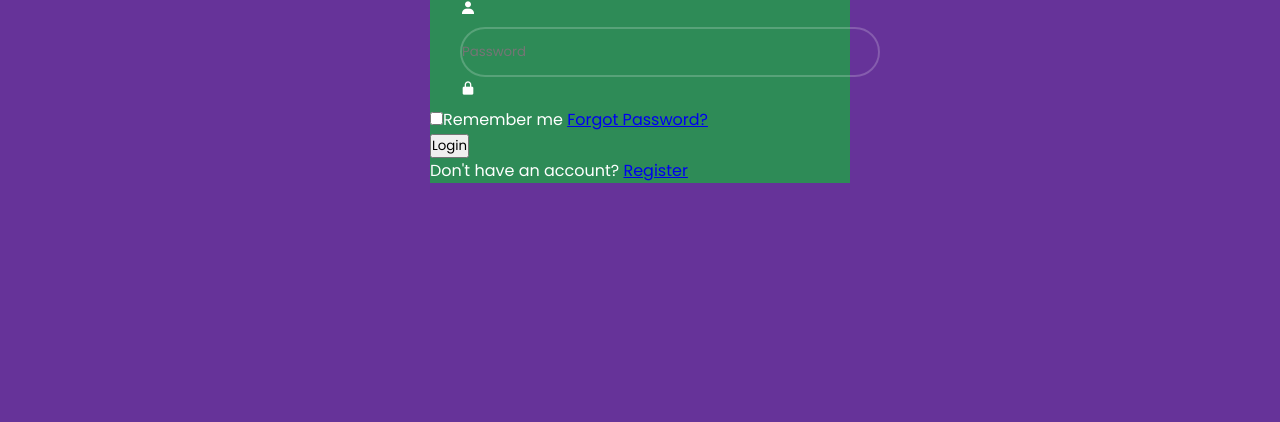
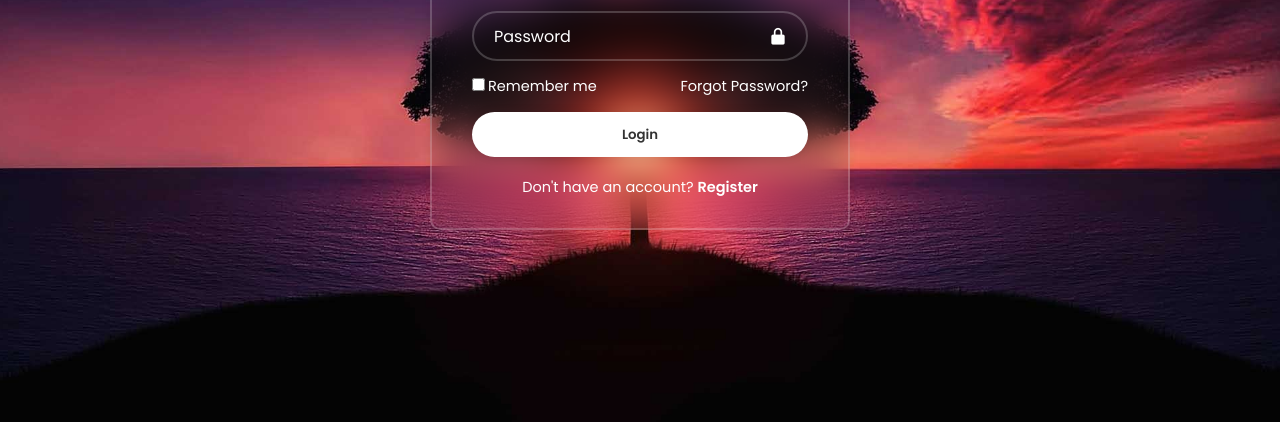
Before and after one commit to AVINASH-CODER-PRO/Chatjuet, a plain HTML site: page proj.html in a window 1280 px wide. Shown: the part 378-800 px from the top of the page. Drawn offline with nearby package versions, Linux system fonts and the light colour scheme.

Commit message:
final login page

```diff
--- a/style.css
+++ b/style.css
@@ -11,14 +11,21 @@ body{
     justify-content: center;
     align-items: center;
     min-height: 100vh;
-    background: rebeccapurple;
+    background: url("background.jpg") no-repeat;
+    background-size: cover;
+    background-position: center;
 
 }
 
 .wrapper{
     width: 420px;
-    background: seagreen;
+    background: transparent;
+    border: 2px solid rgba(255, 255, 255, .2);
+    backdrop-filter: blur(20px);
+    box-shadow: 0 0 10px rgba(0,0,0,.1);
     color: #fff;
+    border-radius: 10px;
+    padding: 30px 40px;
 
 }
 
@@ -29,9 +36,10 @@ body{
 }
 
 .wrapper .input-box{
+    position: relative;
     width: 100%;
     height: 50px;
-    margin: 30px;
+    margin: 30px 0;
 }
 
 .input-box input{
@@ -42,4 +50,68 @@ body{
     outline: none;
     border: 2px solid rgba(255, 255, 255, .2);
     border-radius: 40px;
+    font-size: 16px;
+    color: #fff;
+    padding: 20px 45px 20px 20px;
 }
+.input-box input::placeholder{
+    color: #fff;
+}
+
+.input-box i{
+    position: absolute;
+    right: 20px;
+    top: 50%;
+    transform: translateY(-50%);
+    font-size: 20px;
+}
+
+.wrapper .remember-forgot{
+    display: flex;
+    justify-content: space-between;
+    font-size: 14.5px;
+    margin: -15px 0 15px;
+
+}
+
+.remember-forgot label input{
+    accent-color: #fff;
+    margin-right: 3px;
+}
+
+.remember-forgot a{
+    color: #fff;
+    text-decoration: none;
+}
+
+.remember-forgot a:hover{
+    text-decoration: underline;
+}
+
+.wrapper .button{
+    width: 100%;
+    height: 45px;
+    background: #fff;
+    border: none;
+    outline: none;
+    border-radius: 40px;
+    box-shadow: 0 0 10px rgba(0,0,0,.1);
+    color: #333;
+    font-weight: 600;
+}
+
+.wrapper .register-link{
+    font-size: 14.5px;
+    text-align: center;
+    margin-top: 20px;
+}
+
+.register-link p a{
+    color: #fff;
+    text-decoration: none;
+    font-weight: 600;
+}
+
+.register-link p a:hover{
+    text-decoration: underline;
+}
```
Also changed, not shown: background.jpg (added).
